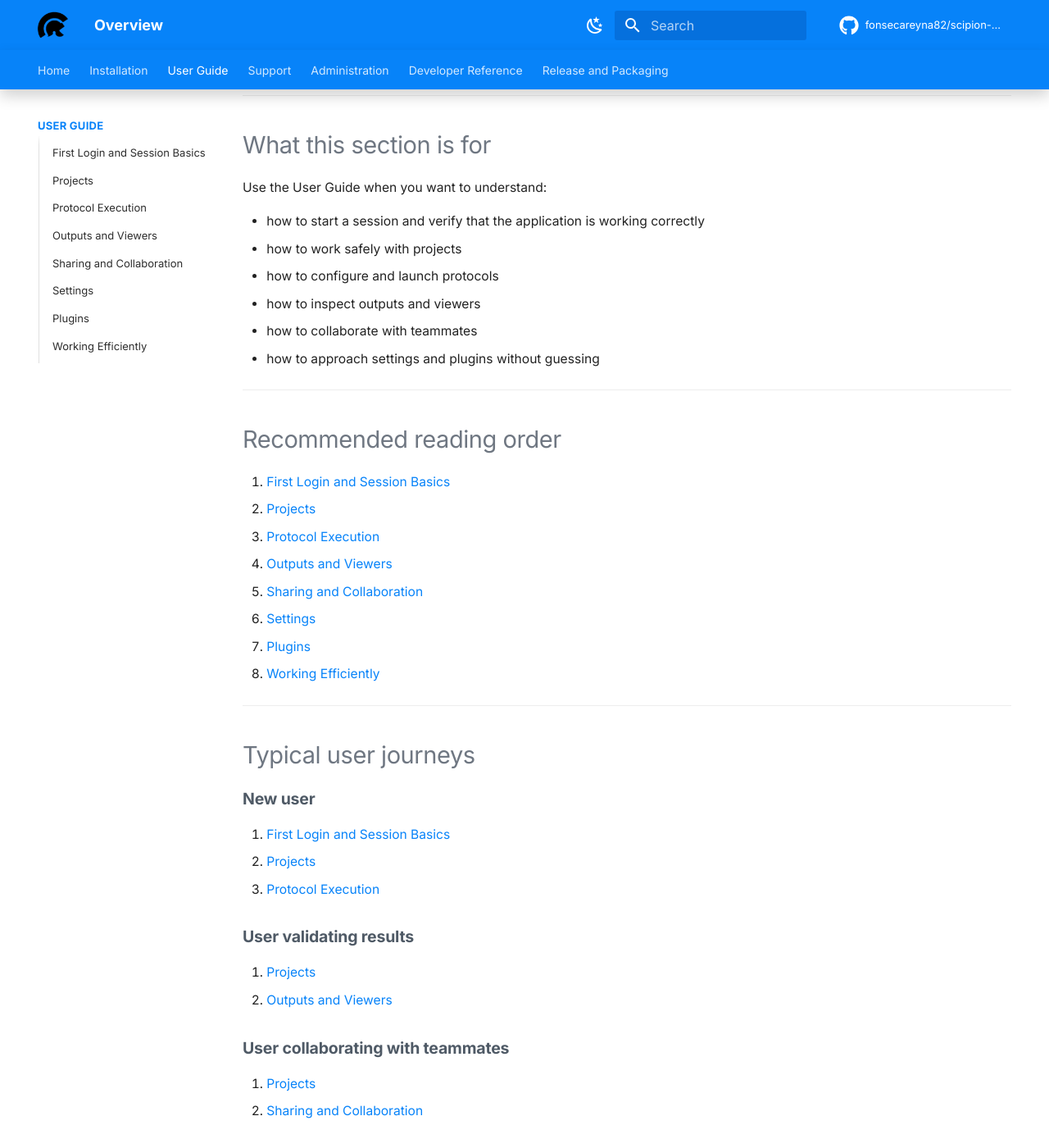
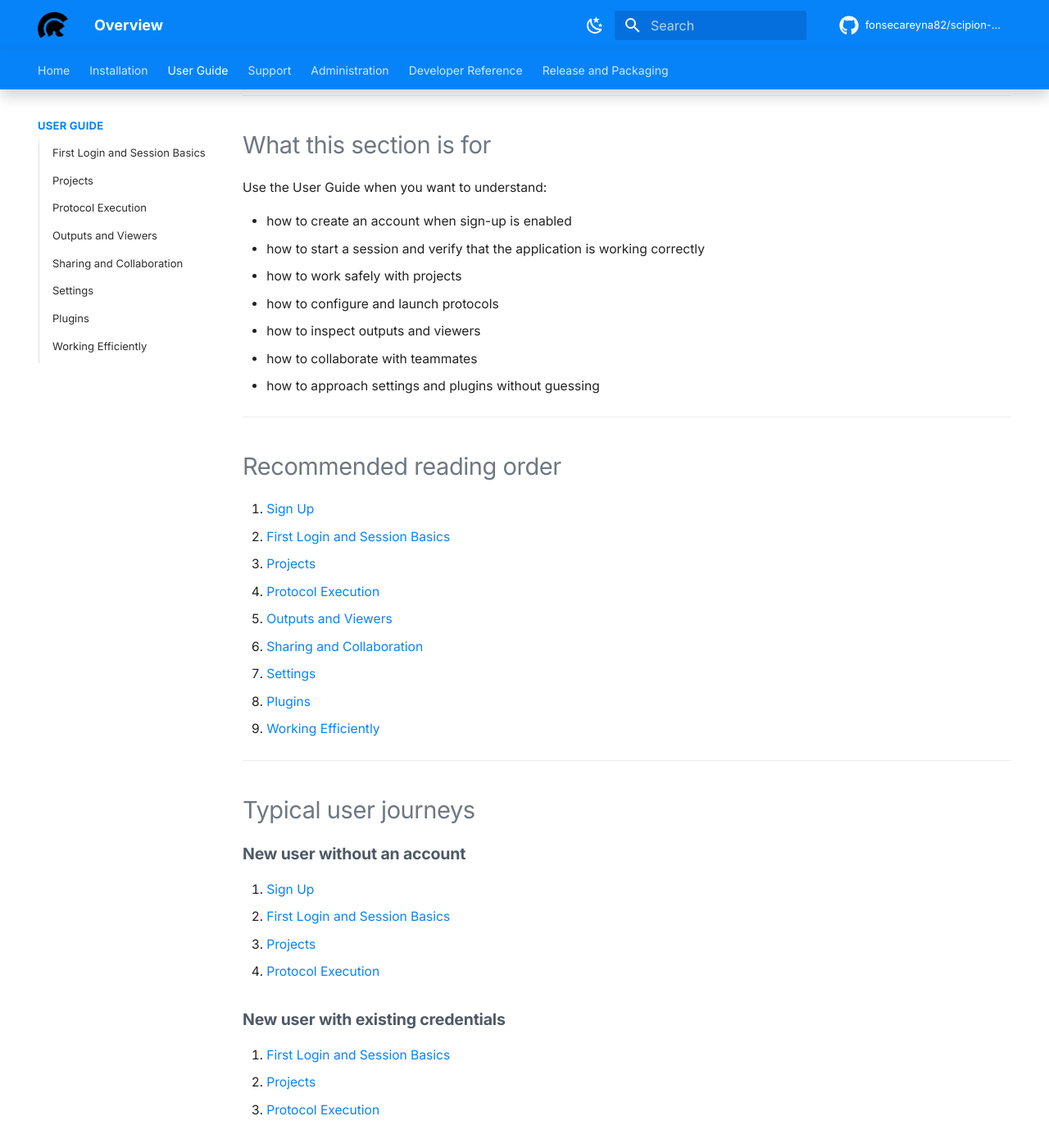
Before and after one commit to fonsecareyna82/scipion-docs, an MkDocs documentation site: the page built from docs/user-guide/index.md, in a window 1280 px wide and 1400 px high, scrolled down 234 px. Shown: the whole window at 82% size. Built offline with MkDocs 1.6.1 and Material for MkDocs 9.7.7, drawn with Linux system fonts in a browser that asks for light colours; comment, search, counter and statistics services are not loaded; the version menu is left out.

Commit message:
Add sign-up to user guide overview

```diff
--- a/docs/user-guide/index.md
+++ b/docs/user-guide/index.md
@@ -15,6 +15,7 @@ It is written for users who already have access to a working instance and need g
 
 Use the User Guide when you want to understand:
 
+- how to create an account when sign-up is enabled
 - how to start a session and verify that the application is working correctly
 - how to work safely with projects
 - how to configure and launch protocols
@@ -26,20 +27,28 @@ Use the User Guide when you want to understand:
 
 ## Recommended reading order
 
-1. [First Login and Session Basics](first-login/)
-2. [Projects](projects/)
-3. [Protocol Execution](protocols/)
-4. [Outputs and Viewers](outputs/)
-5. [Sharing and Collaboration](sharing/)
-6. [Settings](settings/)
-7. [Plugins](plugins/)
-8. [Working Efficiently](working-efficiently/)
+1. [Sign Up](sign-up/)
+2. [First Login and Session Basics](first-login/)
+3. [Projects](projects/)
+4. [Protocol Execution](protocols/)
+5. [Outputs and Viewers](outputs/)
+6. [Sharing and Collaboration](sharing/)
+7. [Settings](settings/)
+8. [Plugins](plugins/)
+9. [Working Efficiently](working-efficiently/)
 
 ---
 
 ## Typical user journeys
 
-### New user
+### New user without an account
+
+1. [Sign Up](sign-up/)
+2. [First Login and Session Basics](first-login/)
+3. [Projects](projects/)
+4. [Protocol Execution](protocols/)
+
+### New user with existing credentials
 
 1. [First Login and Session Basics](first-login/)
 2. [Projects](projects/)
```
